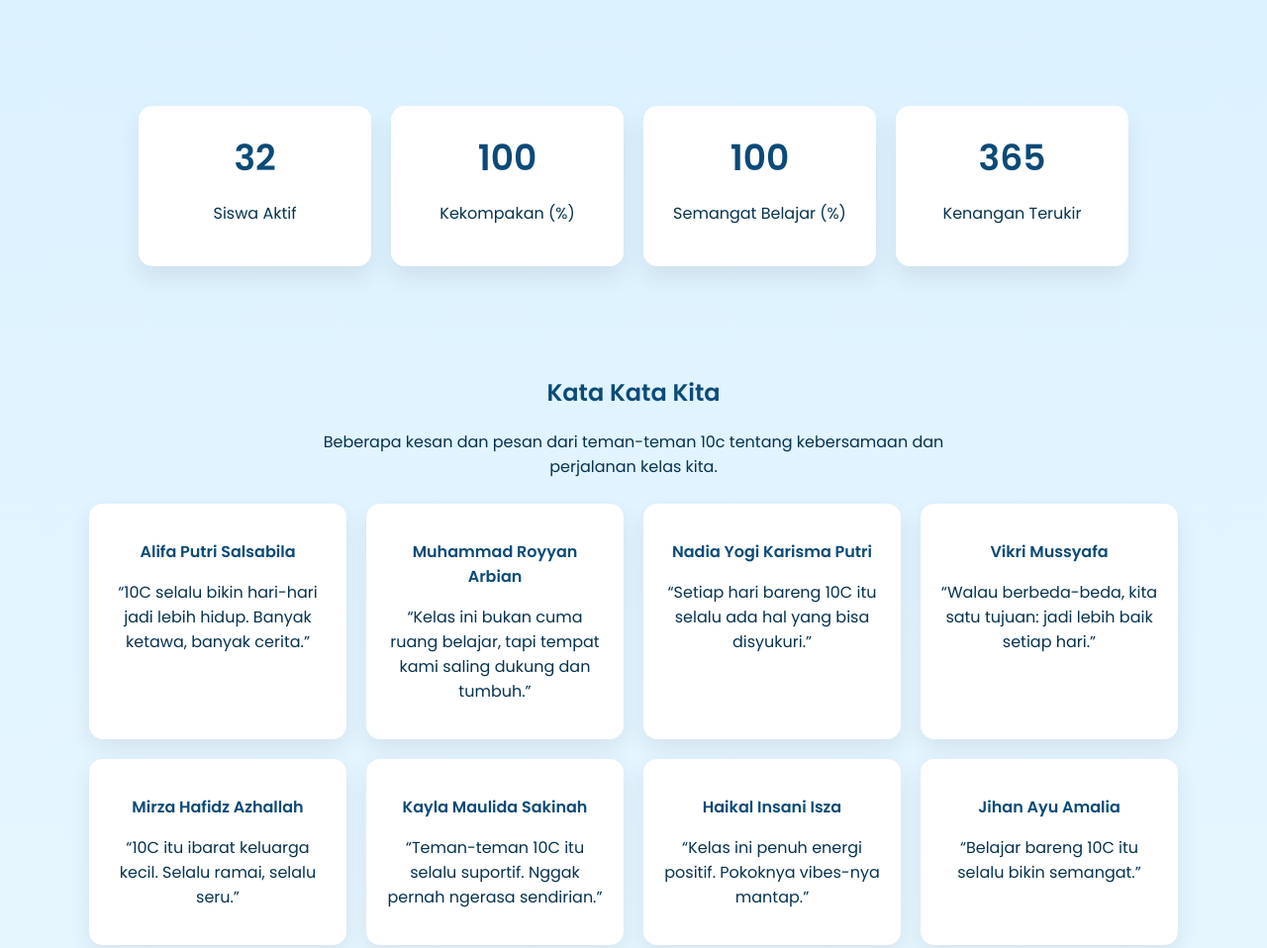
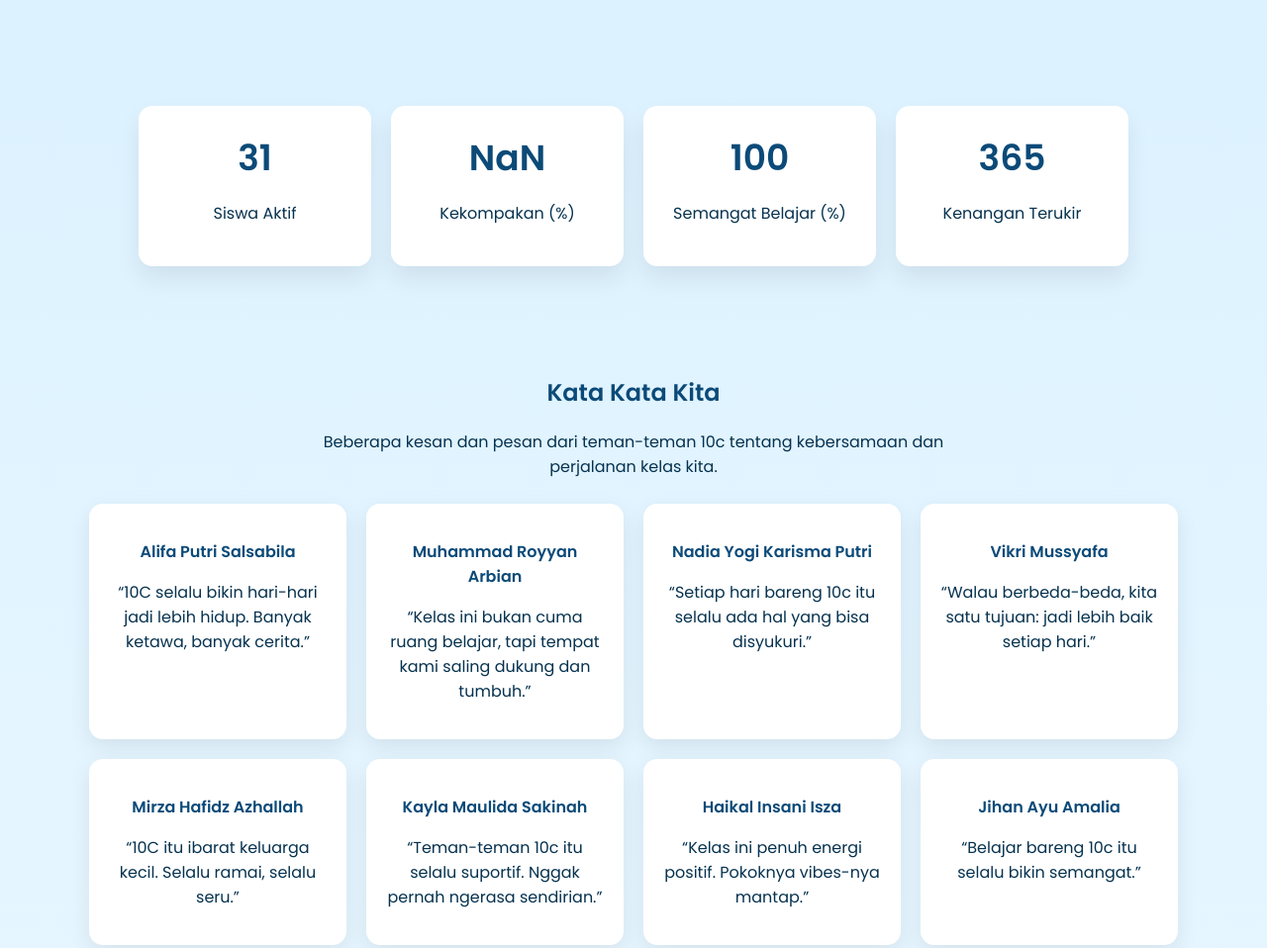
Before and after one commit to hanqqie/struktur-kelas-10-c, a plain HTML site: page index.html in a window 1280 px wide. Shown: the part 440-1398 px from the top of the page at 99% size. Drawn offline with Linux system fonts and the light colour scheme.

Commit message:
Update index.html

```diff
--- a/index.html
+++ b/index.html
@@ -235,11 +235,11 @@
 <!-- COUNTER -->
 <section class="count-section fade">
     <div class="count-box">
-        <div class="count-number" data-target="32">0</div>
+        <div class="count-number" data-target="31">0</div>
         <p>Siswa Aktif</p>
     </div>
     <div class="count-box">
-        <div class="count-number" data-target="100">0</div>
+        <div class="count-number" data-target="100,1">0</div>
         <p>Kekompakan (%)</p>
     </div>
     <div class="count-box">
@@ -274,7 +274,7 @@
 
         <div class="quote-card fade">
             <p class="nama">Nadia Yogi Karisma Putri</p>
-            <p>“Setiap hari bareng 10C itu selalu ada hal yang bisa disyukuri.”</p>
+            <p>“Setiap hari bareng 10c itu selalu ada hal yang bisa disyukuri.”</p>
         </div>
 
         <div class="quote-card fade">
@@ -290,7 +290,7 @@
         <!-- 5 Kartu tambahan -->
         <div class="quote-card fade">
             <p class="nama">Kayla Maulida Sakinah</p>
-            <p>“Teman-teman 10C itu selalu suportif. Nggak pernah ngerasa sendirian.”</p>
+            <p>“Teman-teman 10c itu selalu suportif. Nggak pernah ngerasa sendirian.”</p>
         </div>
 
         <div class="quote-card fade">
@@ -300,7 +300,7 @@
 
         <div class="quote-card fade">
             <p class="nama">Jihan Ayu Amalia</p>
-            <p>“Belajar bareng 10C itu selalu bikin semangat.”</p>
+            <p>“Belajar bareng 10c itu selalu bikin semangat.”</p>
         </div>
 
         <div class="quote-card fade">
```
